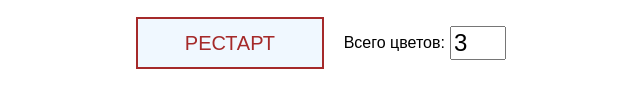
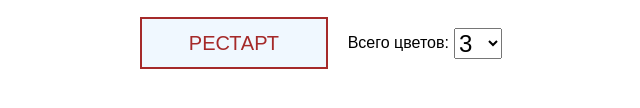
Before and after one commit to dak129/mastermind, a plain HTML site: page index.html in a window 1280 px wide. Shown: the part 502-610 px from the top of the page, 319-959 px from the left. Drawn offline with Linux system fonts and the light colour scheme.

Commit message:
Add select instead of input

```diff
--- a/index.html
+++ b/index.html
@@ -25,7 +25,13 @@
         <button id="restarter">РЕСТАРТ</button>
         <div id="colors-group">
             <label for="colors">Всего цветов: </label>
-            <input type="number" step="1" min="3" max="7" value="3" id="colors" name="colors"/>
+            <select name="colors" id="colors">
+                <option value="3">3</option>
+                <option value="4">4</option>
+                <option value="5">5</option>
+                <option value="6">6</option>
+                <option value="7">7</option>
+              </select>
         </div>
     </div>
 </div>
```
